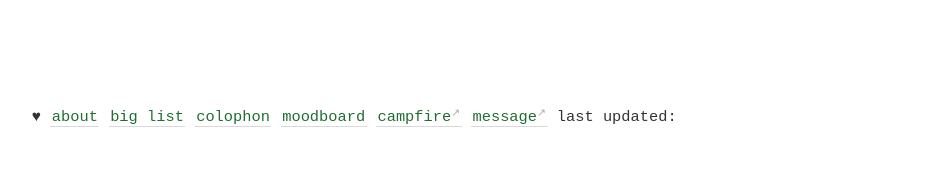
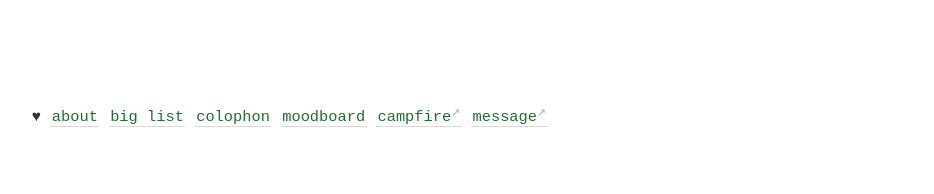
Before and after one commit to geminiworms/talyssagarden.github.io, a Jekyll site: the page built from _pages/index.md, in a window 1280 px wide. Shown: the part 941-1135 px from the top of the page, without its empty margins (45-979 px from the left). Built offline with Jekyll 4.4.1, drawn with Linux system fonts in a browser that asks for light colours.

Commit message:
Update footer.html

```diff
--- a/_includes/footer.html
+++ b/_includes/footer.html
@@ -1 +1 @@
-&hearts; <a class="internal-link" href="/about">about</a> <a class="internal-link" href="/list">big list</a> <a class="internal-link" href="/colophon">colophon</a> <a class="internal-link" href="/moodboard/">moodboard</a> <a href="https://theruminant.substack.com">campfire</a> <a href="https://twitter.com/T4LYSSA">message</a> last updated: {{ site.env.LAST_COMMIT_DATE | date: "%B %-d, %Y, %I:%M %p" }}
+&hearts; <a class="internal-link" href="/about">about</a> <a class="internal-link" href="/list">big list</a> <a class="internal-link" href="/colophon">colophon</a> <a class="internal-link" href="/moodboard/">moodboard</a> <a href="https://theruminant.substack.com">campfire</a> <a href="https://twitter.com/T4LYSSA">message</a>
```
